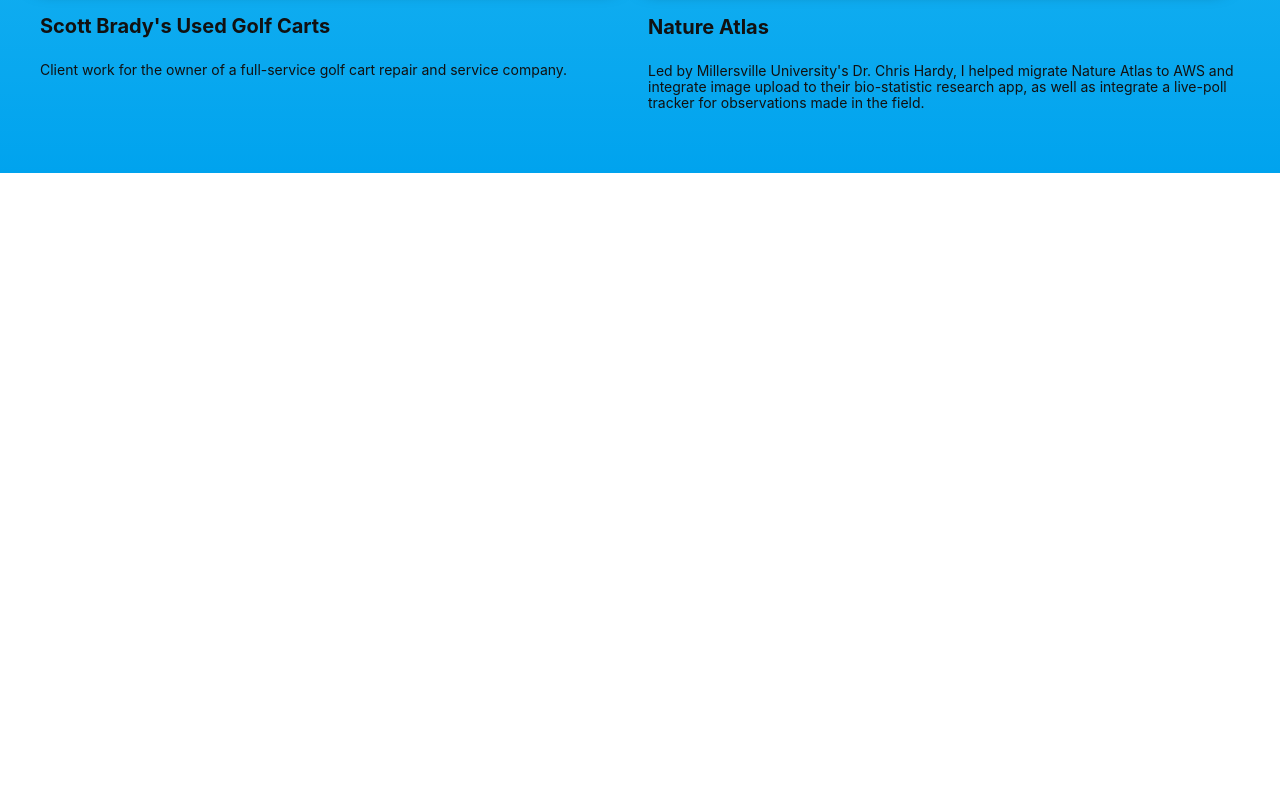
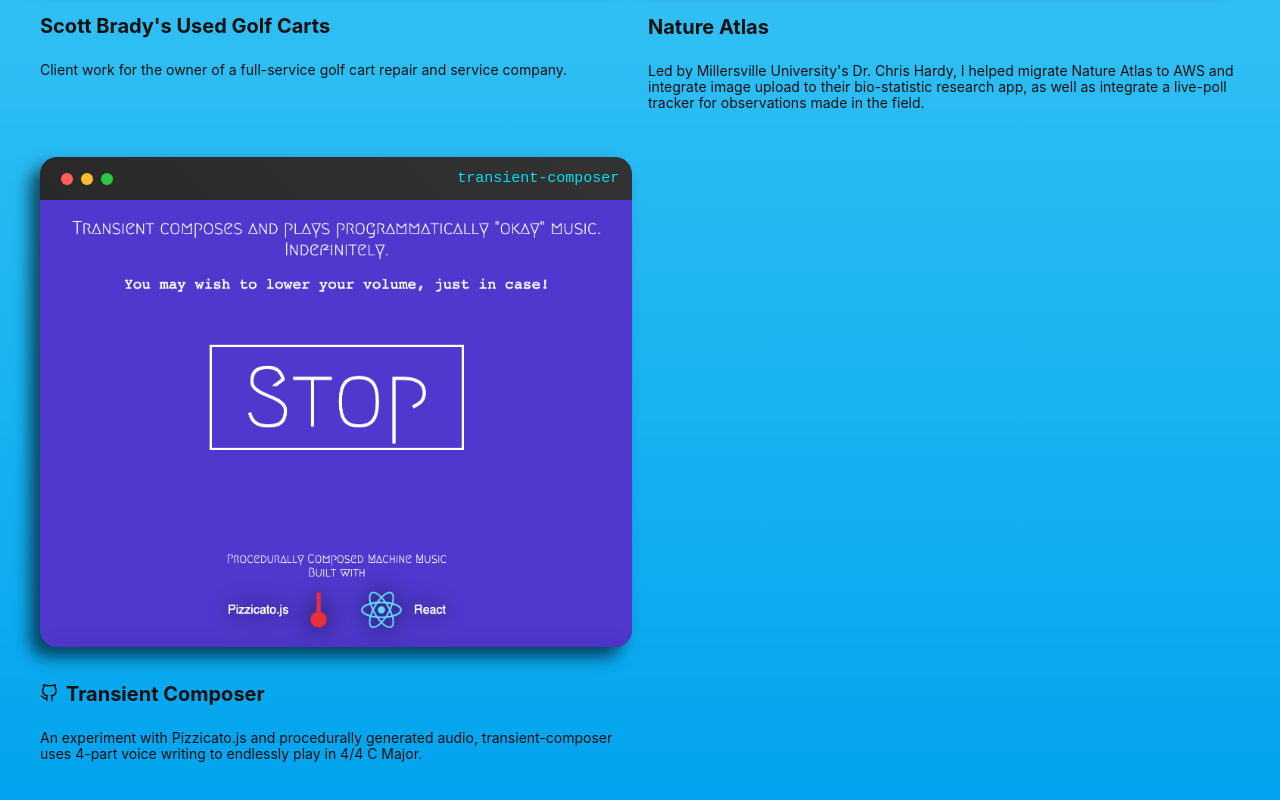
Before and after one commit to ETS-ReactNative2/actuallydan.github.io, a React (Create React App) app: page / in a window 1280 px wide. Shown: the part 1368-2168 px from the top of the page. Before the commit the page ends 1541 px from the top, so only its background shows below. Built offline with nearby package versions, Linux system fonts and the light colour scheme.

Commit message:
added t-composer to portfolio

```diff
--- a/src/App.js
+++ b/src/App.js
@@ -63,6 +63,15 @@
       description:
         "Led by Millersville University's Dr. Chris Hardy, I helped migrate Nature Atlas to AWS and integrate image upload to their bio-statistic research app, as well as integrate a live-poll tracker for observations made in the field.",
     },
+    {
+      name: "transient-composer",
+      href: "https://actuallydan.github.io/transient/",
+      repo: "https://actuallydan.github.io/transient/",
+      img: "./images/transient-1.png",
+      fullName: "Transient Composer",
+      description:
+        "An experiment with Pizzicato.js and procedurally generated audio, transient-composer uses 4-part voice writing to endlessly play in 4/4 C Major.",
+    },
   ];
 
   return (
--- a/src/index.js
+++ b/src/index.js
@@ -16,4 +16,4 @@
 // If you want your app to work offline and load faster, you can change
 // unregister() to register() below. Note this comes with some pitfalls.
 // Learn more about service workers: https://bit.ly/CRA-PWA
-serviceWorker.register();
+serviceWorker.unregister();
```
